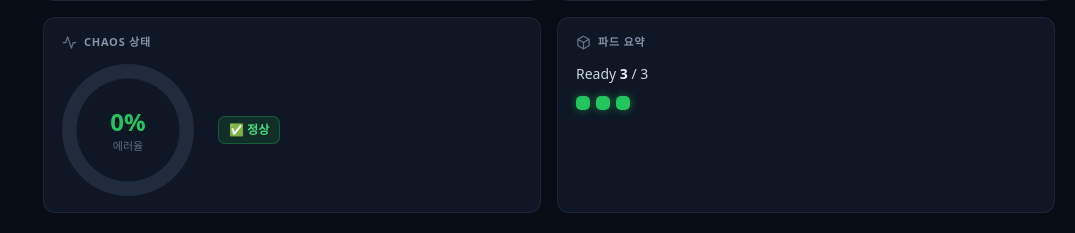
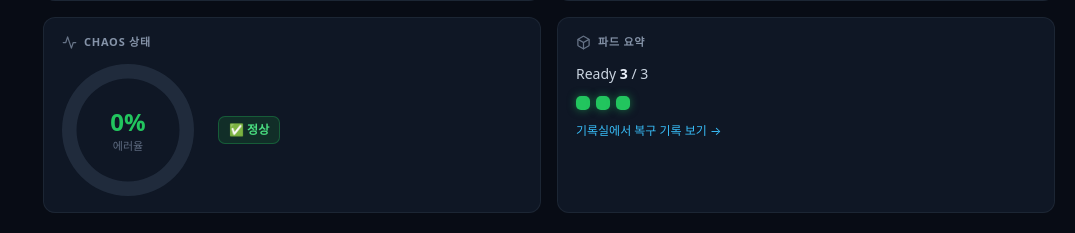
Before and after one commit to wonju90/ChaosArena, a Flask app: page /monitor in a window 1280 px wide. Shown: the part 838-1071 px from the top of the page, without its empty margins (205-1280 px from the left). Run offline with Flask 3, Linux system fonts and the light colour scheme; data that the repository does not hold is empty; some libraries are stand-ins or nearby versions; some web fonts are replaced.

Commit message:
Add cross-link from monitor page to records page
Pod summary panel now links to /records so the monitoring dashboard
follows the same cross-page linking pattern already used on
game/cicd/records.

```diff
--- a/templates/monitor.html
+++ b/templates/monitor.html
@@ -134,6 +134,7 @@
       <h2 class="panel-title">{{ ic.i('box') }} 파드 요약</h2>
       <div id="pod-summary-text" class="text-sm text-slate-300">로딩 중…</div>
       <div id="pod-summary-dots" class="mt-3 flex flex-wrap gap-1.5"></div>
+      <a href="/records" class="mt-3 inline-block text-[12px] text-accent hover:underline">기록실에서 복구 기록 보기 →</a>
     </div>
   </div>
 
```
